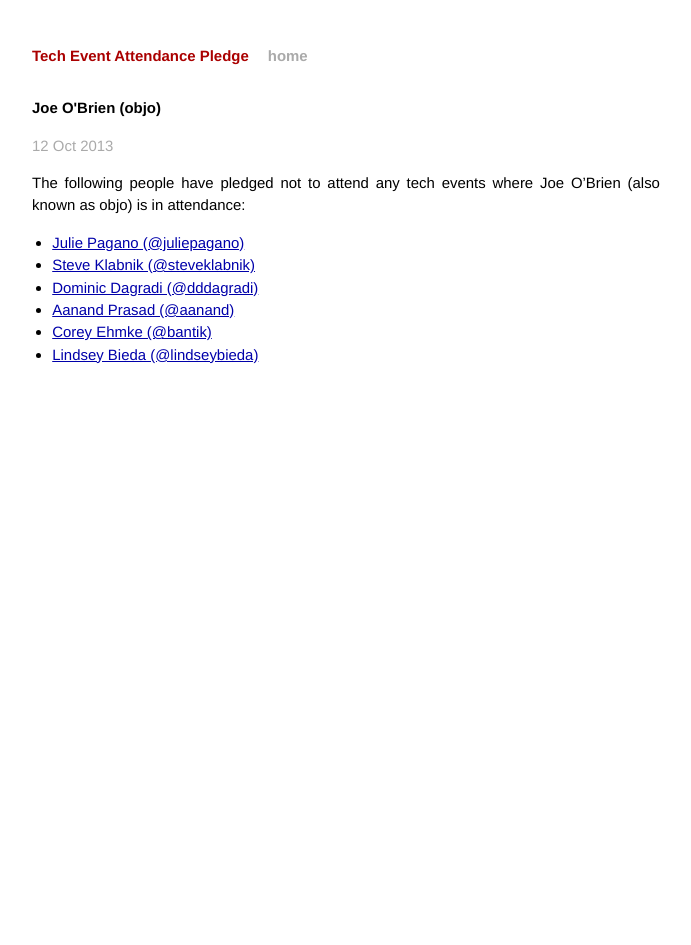
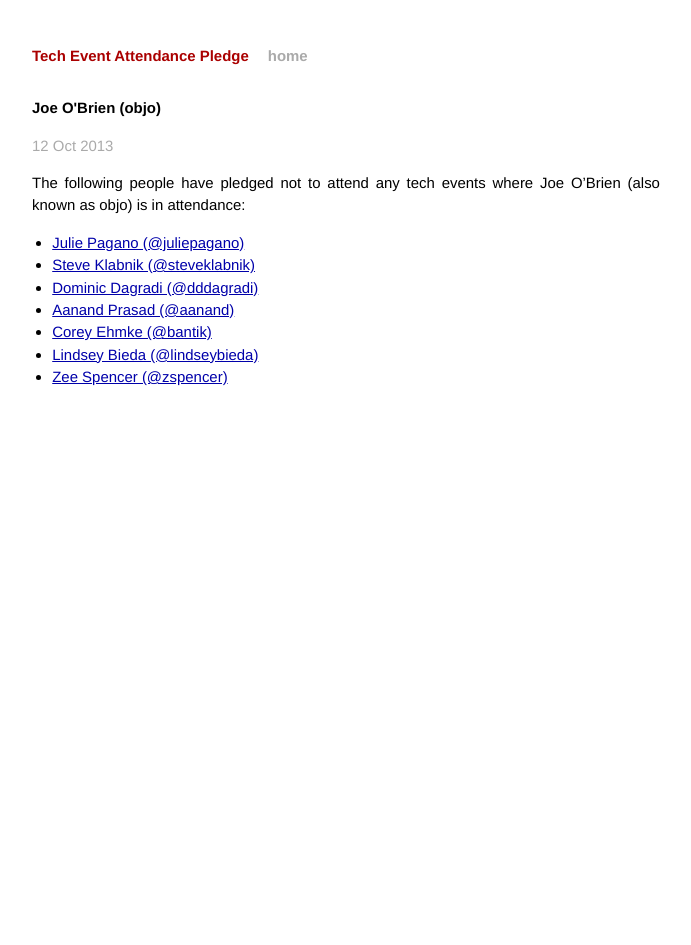
Before and after one commit to techtektek/tech-event-attendance-pledge.github.io, a Jekyll site: the page built from _posts/2013-10-12-objo.markdown, in a window 1280 px wide. Shown: the whole page, without its empty margins (294-985 px from the left). Built offline with Jekyll 4.4.1, drawn with Linux system fonts in a browser that asks for light colours; Markdown is read by kramdown in place of the engine named in the settings.

Commit message:
Add zspencer.

```diff
--- a/_posts/2013-10-12-objo.markdown
+++ b/_posts/2013-10-12-objo.markdown
@@ -14,3 +14,4 @@ O'Brien (also known as objo) is in attendance:
 * [Aanand Prasad (@aanand)](https://twitter.com/aanand/status/389054922899337216)
 * [Corey Ehmke (@bantik)](https://twitter.com/bantik/status/389057256496459777)
 * [Lindsey Bieda (@lindseybieda)](https://twitter.com/lindseybieda/status/389056190933897216)
+* [Zee Spencer (@zspencer)](https://twitter.com/zspencer/status/388895328268611584)
```
